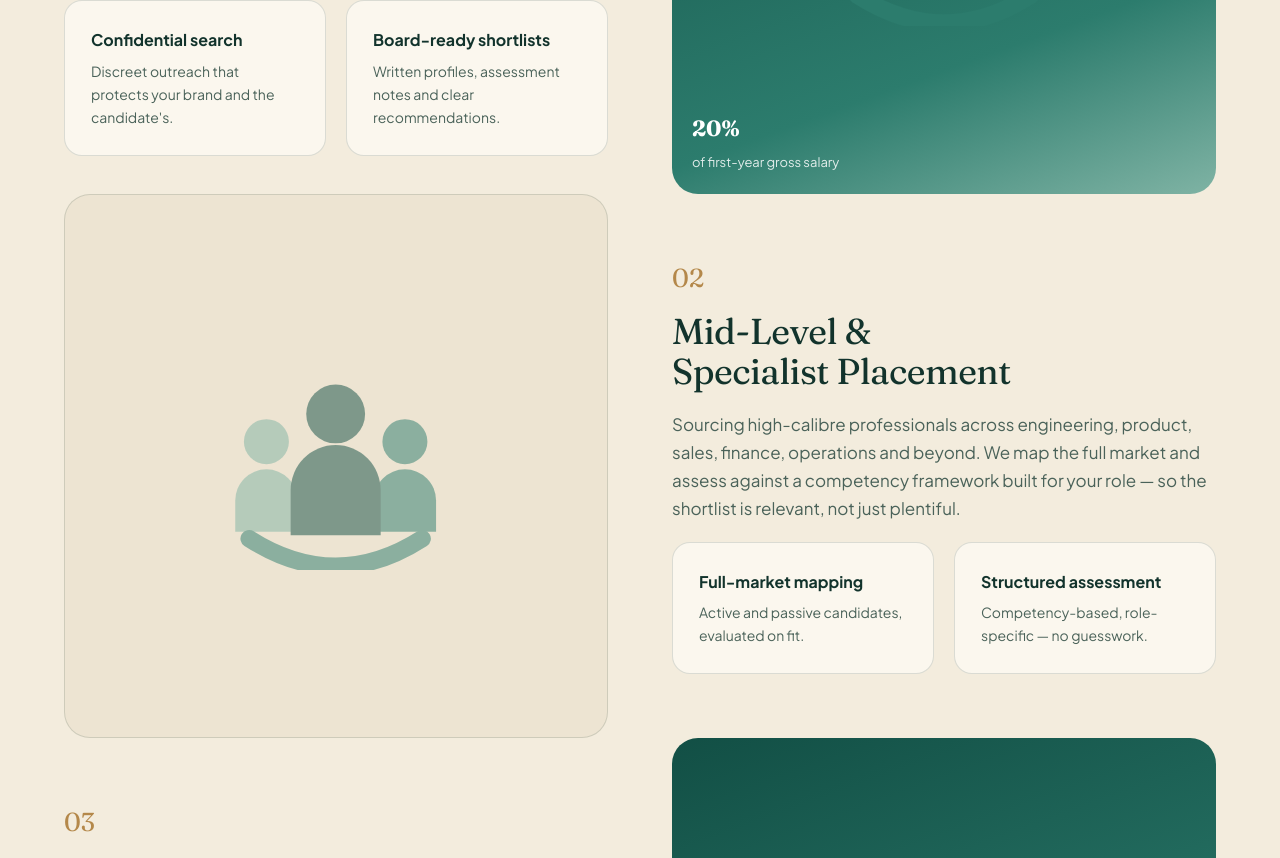
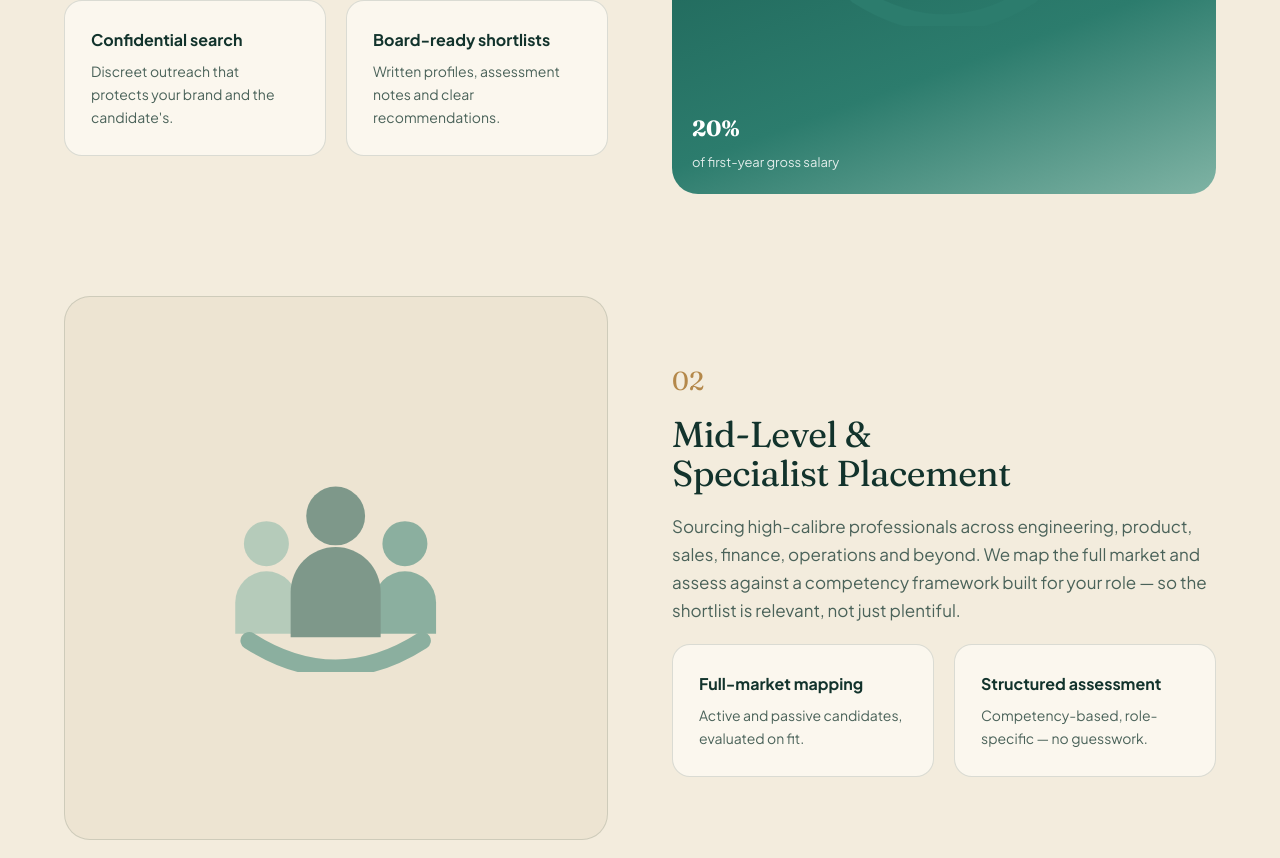
Before and after one commit to afeDayo/SIRA_HR, a React (Vite) app in the folder client/: page /services in a window 1280 px wide. Shown: the part 1042-1900 px from the top of the page. Built offline with nearby package versions, Linux system fonts and the light colour scheme; no server answers.

Commit message:
Client: Services sections get anchors and correct spacing
Co-Authored-By: Claude Opus 5.5 <noreply@anthropic.com>

```diff
--- a/client/src/pages/Services.tsx
+++ b/client/src/pages/Services.tsx
@@ -50,8 +50,8 @@ export default function Services() {
             </div>
           );
           return (
-            <Reveal key={s.id}>
-              <div className={`${split} mb-[clamp(60px,8vw,110px)] last:mb-0`}>
+            <Reveal key={s.id} className="mb-[clamp(60px,8vw,110px)] last:mb-0">
+              <div id={s.id} className={`${split} scroll-mt-28`}>
                 {reversed ? <>{media}{copy}</> : <>{copy}{media}</>}
               </div>
             </Reveal>
```
